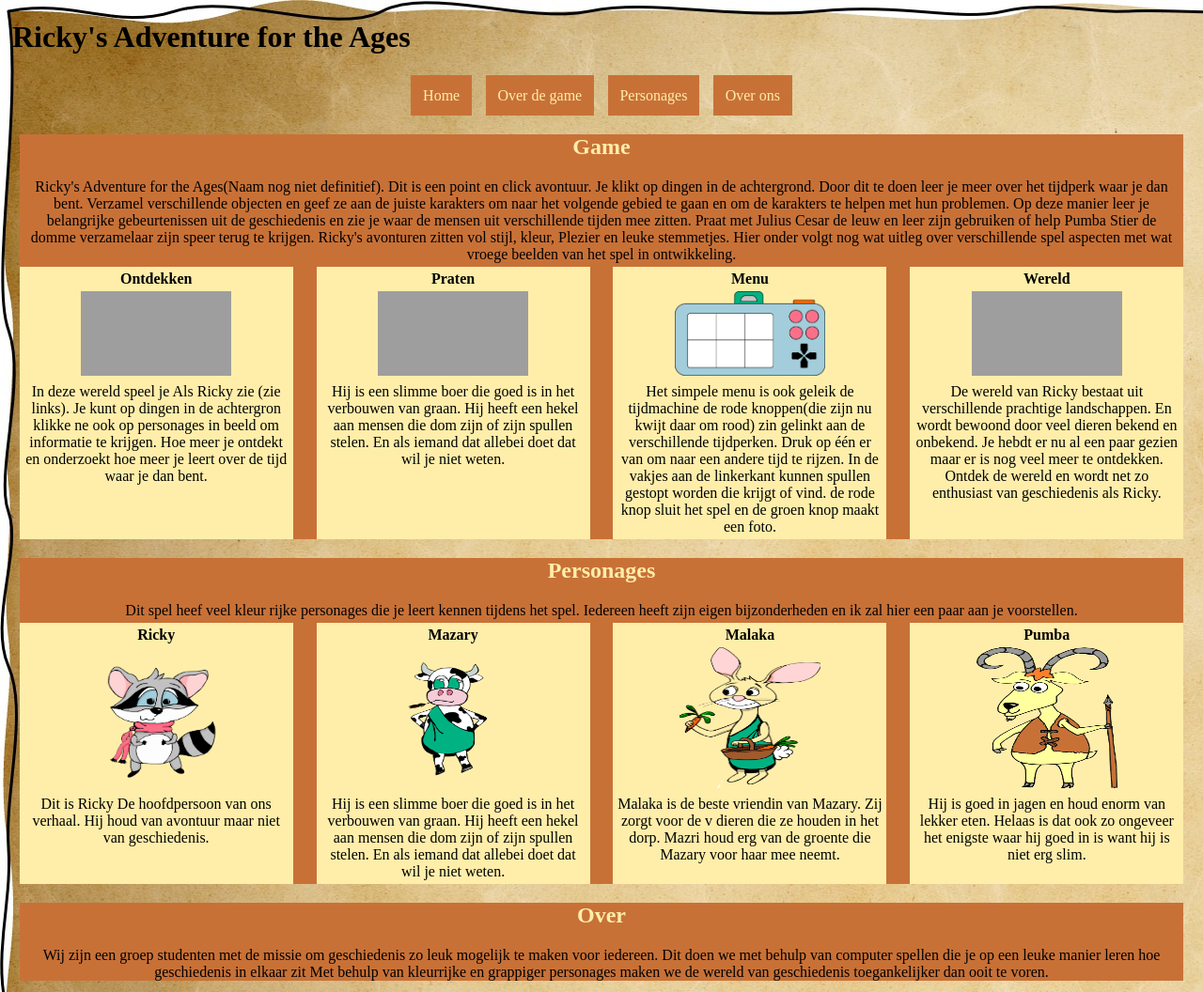
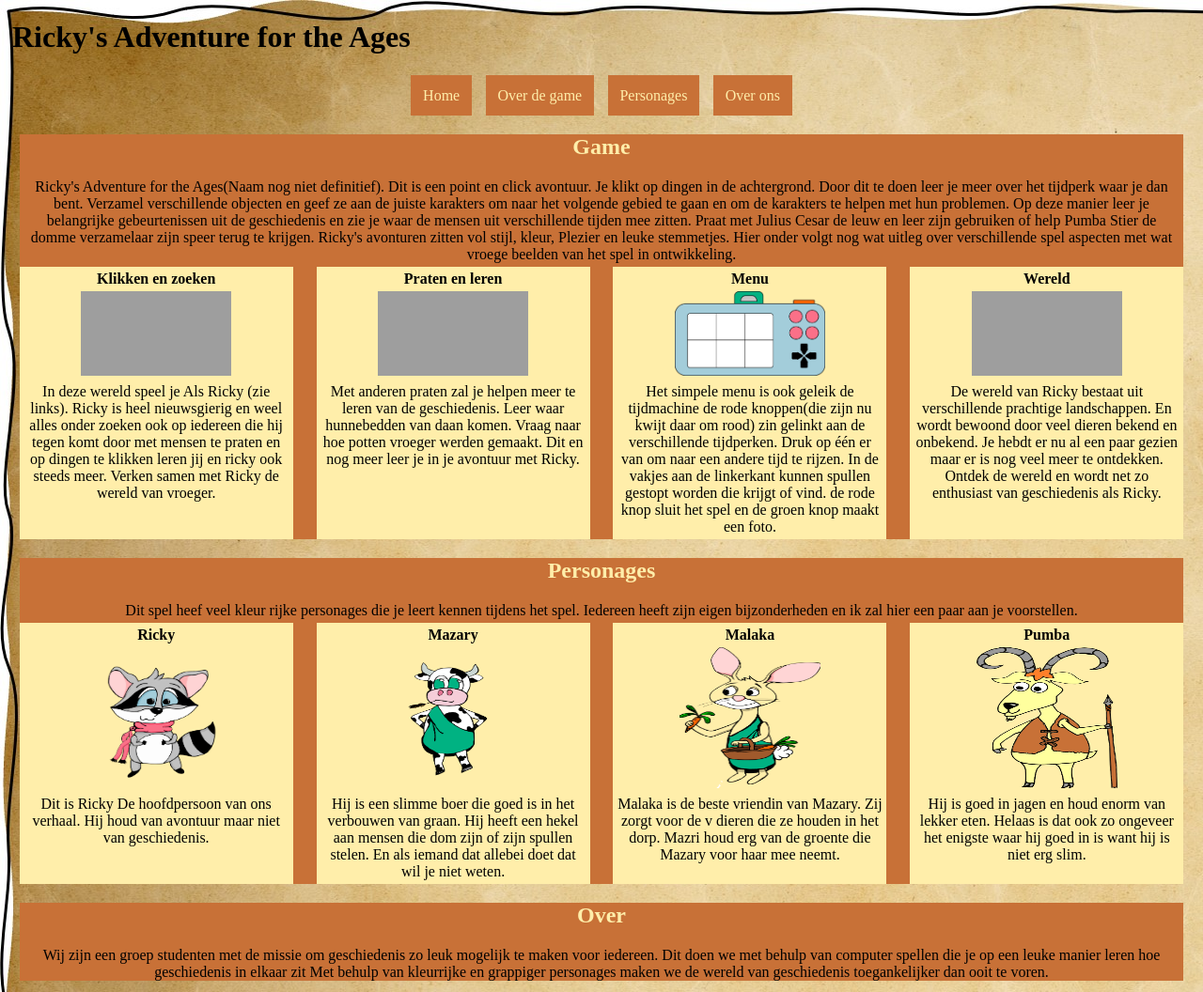
Before and after one commit to olevanderheiden/onePagerRicky, a plain HTML site: page index.html in a window 1280 px wide. Shown: the whole page at 94% size. Drawn offline with Linux system fonts and the light colour scheme; grey boxes are pictures that could not be loaded.

Commit message:
Fixing a few text errors. Making some text a bit more child-friendly. This is patch 1 a second wone will follow later making even more text child friendly.

```diff
--- a/index.html
+++ b/index.html
@@ -35,16 +35,16 @@
 
     <div class="imageContainer">
         <div class="character">
-            <p class="characterName">Ontdekken</p>
+            <p class="characterName">Klikken en zoeken</p>
             <p class="characterName"><img class="worlImage" src="img/ontdekken.png"></p>
-            <p>In deze wereld speel je Als Ricky zie (zie links). Je kunt op dingen in de achtergron klikke ne ook op personages in beeld om informatie te krijgen.
-            Hoe meer je ontdekt en onderzoekt hoe meer je leert over de tijd waar je dan bent.</p>
+            <p>In deze wereld speel je Als Ricky (zie links). Ricky is heel nieuwsgierig en weel alles onder zoeken ook op iedereen die hij tegen komt door met mensen te praten en
+                op dingen te klikken leren jij en ricky ook steeds meer. Verken samen met Ricky de wereld van vroeger.</p>
         </div>
         <div class="character">
-            <p class="characterName">Praten</p>
+            <p class="characterName">Praten en leren</p>
             <p class="characterName"><img class="worlImage" src="img/praten.png"></p>
-            <p>Hij is een slimme boer die goed is in het verbouwen van graan. Hij heeft een hekel aan mensen
-                die dom zijn of zijn spullen stelen. En als iemand dat allebei doet dat wil je niet weten.</p>
+            <p>Met anderen praten zal je helpen meer te leren van de geschiedenis. Leer waar hunnebedden van daan komen.
+            Vraag naar hoe potten vroeger werden gemaakt. Dit en nog meer leer je in je avontuur met Ricky.</p>
         </div>
 
         <div class="character">
```
